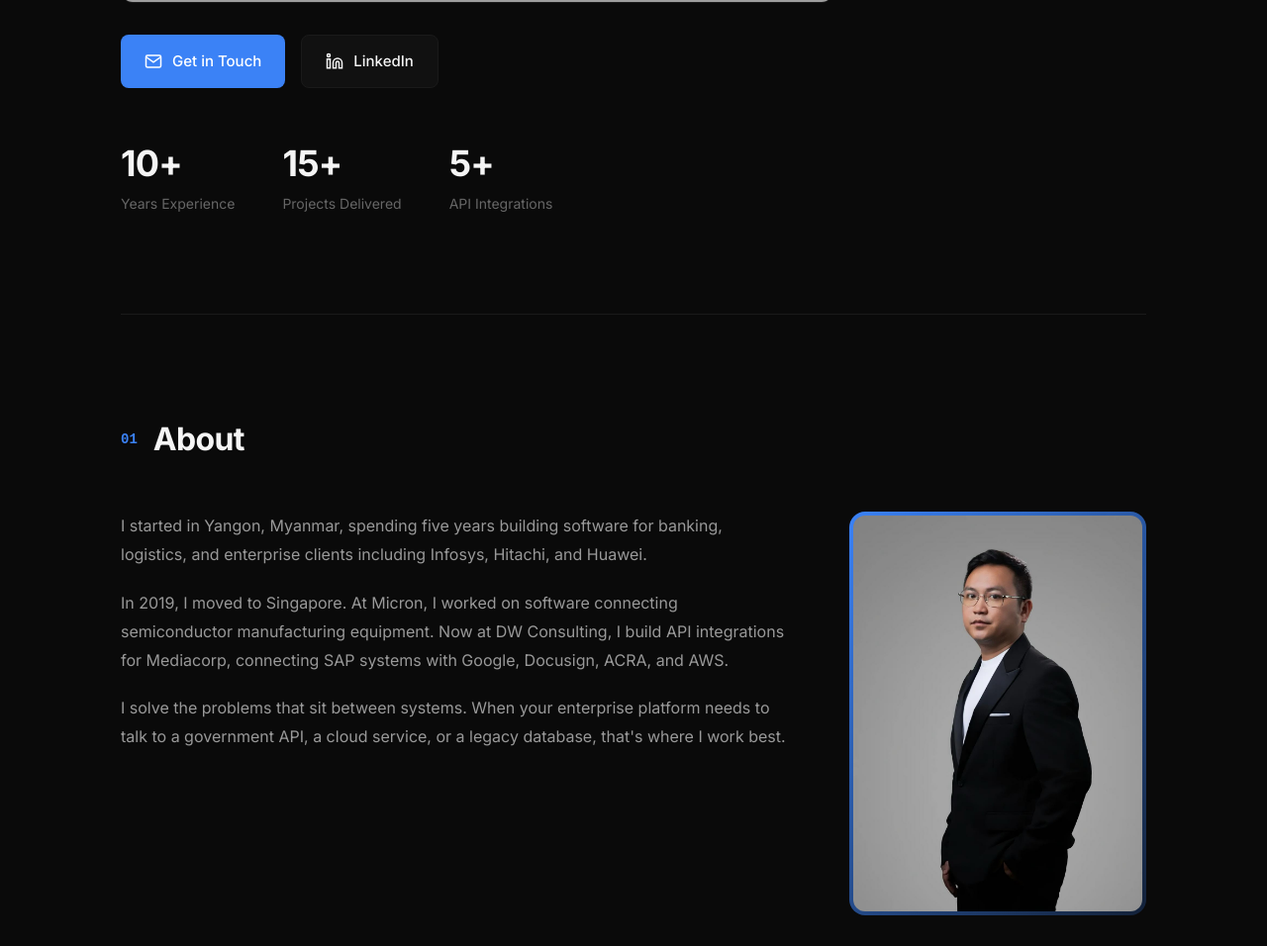
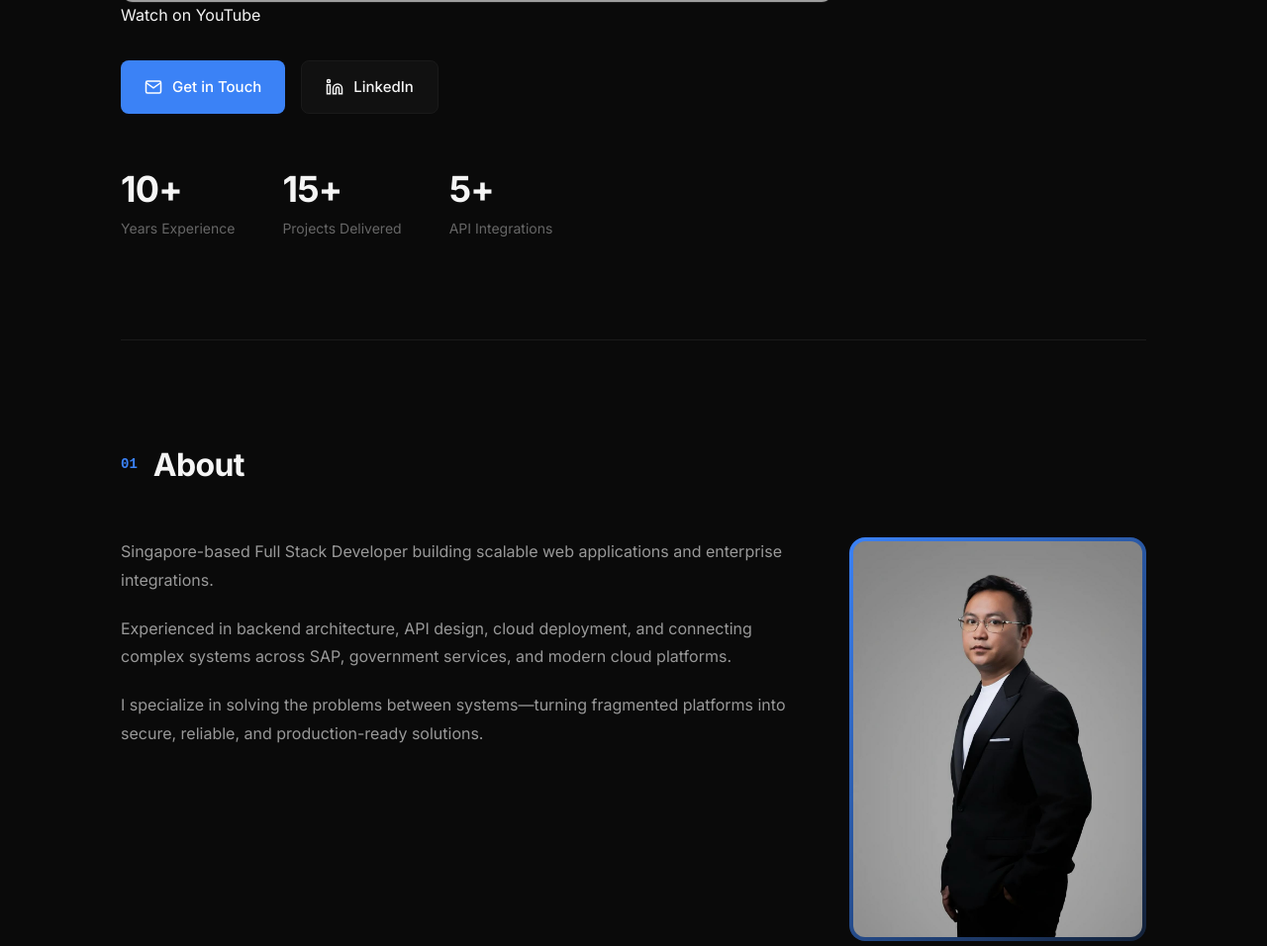
Before and after one commit to YeHtutAung/rex-portfolio-dashboard, a plain HTML site: page index.html in a window 1280 px wide. Shown: the part 949-1905 px from the top of the page at 99% size. Drawn offline with Linux system fonts and the light colour scheme; grey boxes are pictures that could not be loaded.

Commit message:
Update about section copy

```diff
--- a/i18n.js
+++ b/i18n.js
@@ -18,9 +18,9 @@ const translations = {
         },
         about: {
             title: "About",
-            p1: "I started in Yangon, Myanmar, spending five years building software for banking, logistics, and enterprise clients including Infosys, Hitachi, and Huawei.",
-            p2: "In 2019, I moved to Singapore. At Micron, I worked on software connecting semiconductor manufacturing equipment. Now at DW Consulting, I build API integrations for Mediacorp, connecting SAP systems with Google, Docusign, ACRA, and AWS.",
-            p3: "I solve the problems that sit between systems. When your enterprise platform needs to talk to a government API, a cloud service, or a legacy database, that's where I work best."
+            p1: "Singapore-based Full Stack Developer building scalable web applications and enterprise integrations.",
+            p2: "Experienced in backend architecture, API design, cloud deployment, and connecting complex systems across SAP, government services, and modern cloud platforms.",
+            p3: "I specialize in solving the problems between systems—turning fragmented platforms into secure, reliable, and production-ready solutions."
         },
         skills: {
             title: "Skills",
--- a/index.html
+++ b/index.html
@@ -51,13 +51,19 @@
             <div class="hero-media" aria-label="Intro video">
                 <div class="hero-video">
                     <iframe
-                        src="https://www.youtube.com/embed/VIDEO_ID"
-                        title="YouTube video player"
-                        frameborder="0"
+                        src="https://www.youtube-nocookie.com/embed/2YXGb39FNjU?rel=0&modestbranding=1"
+                        title="Intro video"
+                        loading="lazy"
+                        referrerpolicy="strict-origin-when-cross-origin"
                         allow="accelerometer; autoplay; clipboard-write; encrypted-media; gyroscope; picture-in-picture; web-share"
                         allowfullscreen>
                     </iframe>
                 </div>
+                <p class="hero-video-fallback">
+                    <a href="https://www.youtube.com/watch?v=2YXGb39FNjU" target="_blank" rel="noopener">
+                        Watch on YouTube
+                    </a>
+                </p>
             </div>
             <div class="hero-actions">
                 <a href="mailto:yehtutaung.yanyan@gmail.com" class="btn btn-primary">
@@ -101,17 +107,15 @@
             <div class="about-content">
                 <div class="about-text">
                     <p data-i18n="about.p1">
-                        I started in Yangon, Myanmar, spending five years building software for banking, logistics,
-                        and enterprise clients including Infosys, Hitachi, and Huawei.
+                        Singapore-based Full Stack Developer building scalable web applications and enterprise integrations.
                     </p>
                     <p data-i18n="about.p2">
-                        In 2019, I moved to Singapore. At Micron, I worked on software connecting semiconductor
-                        manufacturing equipment. Now at DW Consulting, I build API integrations for Mediacorp,
-                        connecting SAP systems with Google, Docusign, ACRA, and AWS.
+                        Experienced in backend architecture, API design, cloud deployment, and connecting complex
+                        systems across SAP, government services, and modern cloud platforms.
                     </p>
                     <p data-i18n="about.p3">
-                        I solve the problems that sit between systems. When your enterprise platform needs to
-                        talk to a government API, a cloud service, or a legacy database, that's where I work best.
+                        I specialize in solving the problems between systems—turning fragmented platforms into
+                        secure, reliable, and production-ready solutions.
                     </p>
                 </div>
                 <div class="about-image">
```
